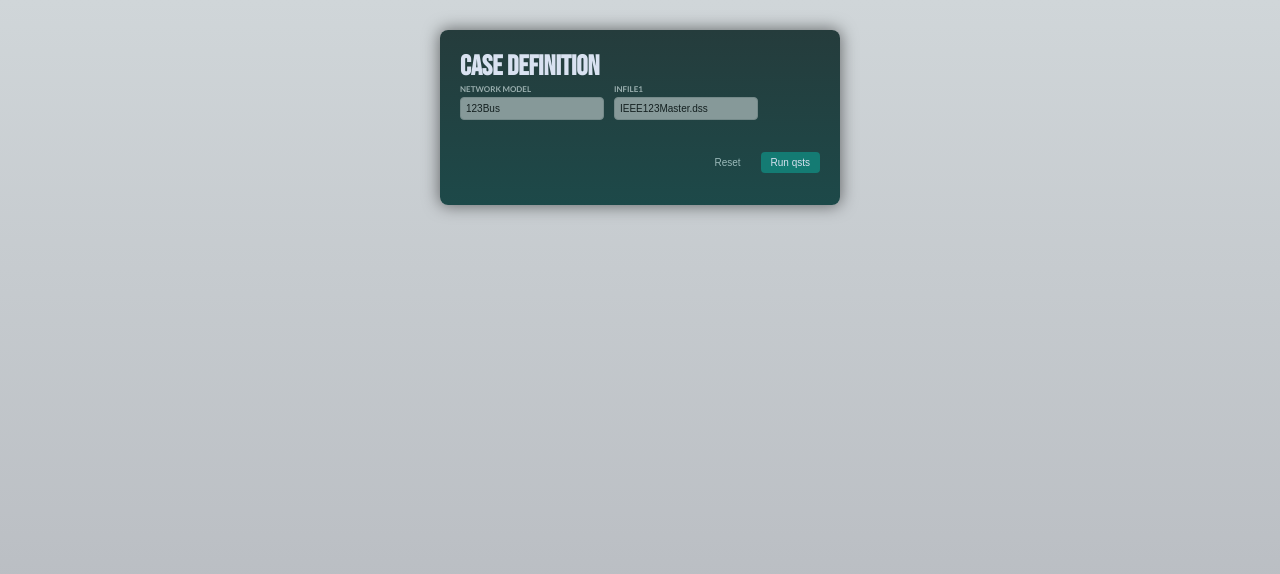
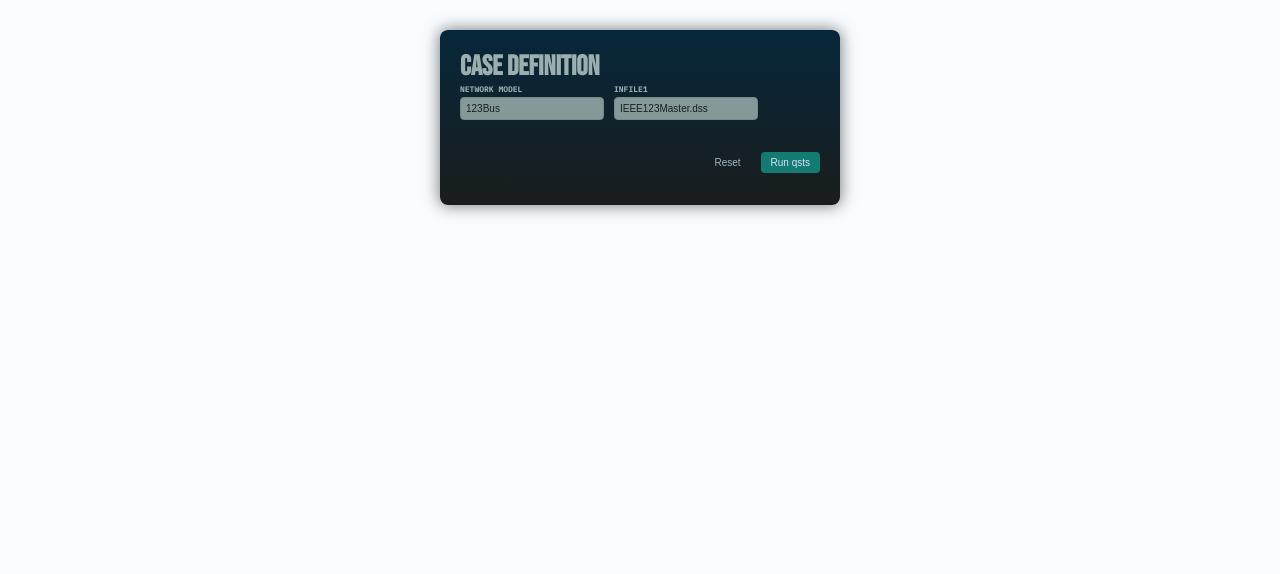
Before and after one commit to jorgelfer/DistributionDashboard, a React (Create React App) app: page / in a window 1280 px wide. Shown: the top 574 px of the page. Built offline with nearby package versions, Linux system fonts and the light colour scheme.

Commit message:
working on styling

```diff
--- a/src/UI/Header/Header.css
+++ b/src/UI/Header/Header.css
@@ -1,5 +1,5 @@
 #main-header {
-    background-color: #3C3C3C;
+    background: linear-gradient(180deg, #06273b, #1a1d1d);
     height: 100px;
     width: 100%;
     display: block;
--- a/src/UI/Login/Login.css
+++ b/src/UI/Login/Login.css
@@ -2,16 +2,6 @@
 
 * {
   box-sizing: border-box;
-}
-
-body {
-  margin: 0;
-  font-family: 'Lato', serif;
-  -webkit-font-smoothing: antialiased;
-  -moz-osx-font-smoothing: grayscale;
-  background: linear-gradient(#d0d6d9, #b1b4ba);
-  color: #d9e2f1;
-  min-height: 100vh;
 }
 
 form {
@@ -19,9 +9,13 @@ form {
   max-width: 40rem;
   margin: 3rem auto;
   padding: 2rem;
-  background: linear-gradient(180deg, #253c3c, #1d4949);
+  background: linear-gradient(180deg, #06273b, #1a1d1d);
   border-radius: 8px;
   box-shadow: 0 0 16px 1px rgba(0, 0, 0, 0.5);
+}
+
+.login-header {
+  color: #9bafaf;
 }
 
 .control,
--- a/src/UI/Login/Login.js
+++ b/src/UI/Login/Login.js
@@ -14,8 +14,7 @@ export default function Login({values, onEnteredValues, onSubmitted}) {
 
   return (
     <form onSubmit={handleSubmit}>
-      <h2>CASE DEFINITION</h2>
-
+      <h2 className="login-header">CASE DEFINITION</h2>
       <div className="control-row">
         <div className="control no-margin">
           <label htmlFor="text">Network Model</label>
```
